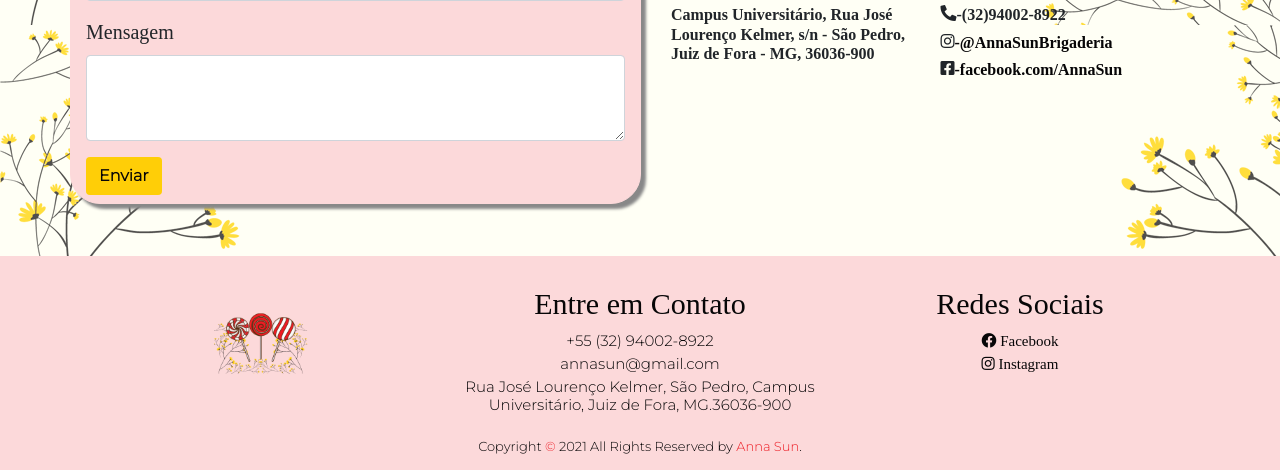
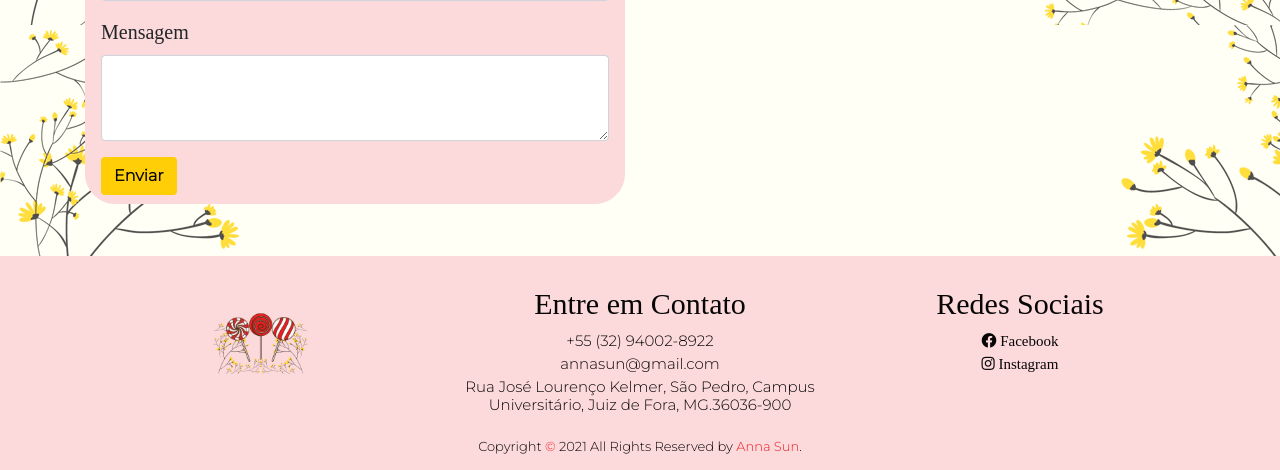
Before and after one commit to annafrancox/AnnaSun-traineeCode, a PHP site: page /contato.html in a window 1280 px wide. Shown: the part 844-1314 px from the top of the page. Run offline with PHP 8.4, Linux system fonts and the light colour scheme; some libraries are stand-ins or nearby versions; some web fonts are replaced.

Commit message:
Aplicando as recomendacoes da pagina de contato

```diff
--- a/contato.html
+++ b/contato.html
@@ -46,14 +46,15 @@
     </div>
   </nav>
 
-  <div class="contatofront w-100">
+  <div class="contatofront ">
     <div class="contatoImage">
       <img src="img/logo_sun-removebg-preview.png" alt="logo Anna Sun">
     </div>
     <h1>Contato</h1>
-    <div class="container container-Contact">
-      <div class="row">
-        <div class="col-md borda-contato pt-2 pb-2">
+  <div class="container container-Contact">
+    <div class="row">
+      <div class="col">
+        <div class="col borda-contato pt-2 pb-2">
           <h2>Envie uma mensagem</h2>
           <hr>
           <form>
@@ -78,41 +79,17 @@
               <textarea class="form-control" id="exampleFormControlTextarea1" rows="3"></textarea>
             </div>
           </form>
-
           <button type="button" class="btn botaoContato"><b>Enviar</b></button>
         </div>
-        <div class="col-md contact-info pt-2 pb-2">
-          <h2>Venha nos conhecer</h2>
-          <hr>
-          <iframe class="mapaContato"
-            src="https://www.google.com/maps/embed?pb=!1m18!1m12!1m3!1d3705.1247953818483!2d-43.37381018558926!3d-21.775430603951815!2m3!1f0!2f0!3f0!3m2!1i1024!2i768!4f13.1!3m3!1m2!1s0x989ba1c18d2a97%3A0xacf1ee467831259e!2sICE%20-%20UFJF!5e0!3m2!1spt-BR!2sbr!4v1620684445579!5m2!1spt-BR!2sbr"
-            width="450" height="350" style="border:0;" allowfullscreen="" loading="lazy"></iframe>
-          <div class="container">
-            <div class="row mapText">
-              <div class="col">
-                <h6><b>Campus Universitário, Rua José Lourenço Kelmer, s/n - São Pedro, Juiz de Fora - MG, 36036-900</b>
-                </h6>
-              </div>
-              <div class="col contactLinks">
-                <div class="contact-phone">
-                  <i class="fas fa-phone-alt phone"></i>
-                  <h6><b>-(32)94002-8922</b></h6>
-                </div>
-                <i class="fab fa-instagram phone"></i>
-                <a href="#">
-                  <h6><b>-@AnnaSunBrigaderia</b></h6>
-                </a>
-                <i class="fab fa-facebook-square phone"></i>
-                <a href="#">
-                  <h6><b>-facebook.com/AnnaSun</b></h6>
-                </a>
-              </div>
-            </div>
-          </div>
-        </div>
+      </div>
+      <div class="col">
+        <iframe class="mapaContato"
+        src="https://www.google.com/maps/embed?pb=!1m18!1m12!1m3!1d3705.1247953818483!2d-43.37381018558926!3d-21.775430603951815!2m3!1f0!2f0!3f0!3m2!1i1024!2i768!4f13.1!3m3!1m2!1s0x989ba1c18d2a97%3A0xacf1ee467831259e!2sICE%20-%20UFJF!5e0!3m2!1spt-BR!2sbr!4v1620684445579!5m2!1spt-BR!2sbr"
+        width="400" height="400" style="border:0;" allowfullscreen="" loading="lazy"></iframe>
       </div>
     </div>
   </div>
+ </div>
 
 
   <footer class="footer">
@@ -131,7 +108,6 @@
             </li>
           </ul>
         </div>
-
         <div class="col-sm">
           <h6>Redes Sociais</h6>
           <ul>
--- a/css/styles.css
+++ b/css/styles.css
@@ -22,17 +22,11 @@
 }
 
 
-.form-contato{
-    background-color: #2b2b2b;
-    width: 0%;
-    align-content: center;
-}
-
 .mapaContato{
 
     padding-top: 5%;
     padding-bottom: 5%;
-   width: 90%;
+
 }
 .botaoContato{
     background-color: #FFCE07;
@@ -48,30 +42,16 @@
     border: 1px solid #FCD9DA;
     border-radius: 30px;
     background-color: #FCD9DA;
-    box-shadow: 5px 5px 3px #888888;
+
 }
 
-.phone{
-    float: left;
-}
+
 
 .text-form{
     font-size: 20px;
 }
-.contactLinks a {
-    color: #070607 !important;
-}
-.contactLinks a {
-    text-decoration: none !important;
-}
-.contactLinks a:hover{
-    text-decoration: none;
-}
 
-.container-Contact{
-    display: flex;
 
-}
 .borda-contato label input{
     font-family: 'Montserrat', sans-serif;
     font-size: 18px;
@@ -89,6 +69,14 @@
     font-family: myFirstFont;
     src: url(adam_Script.otf);
   }
+
+@media (max-width:768px){
+    .mapaContato{
+        width: auto;
+        display: flex;
+        justify-content: center;
+    }
+}
 /* Sticky footer styles
 -------------------------------------------------- */
 
```
